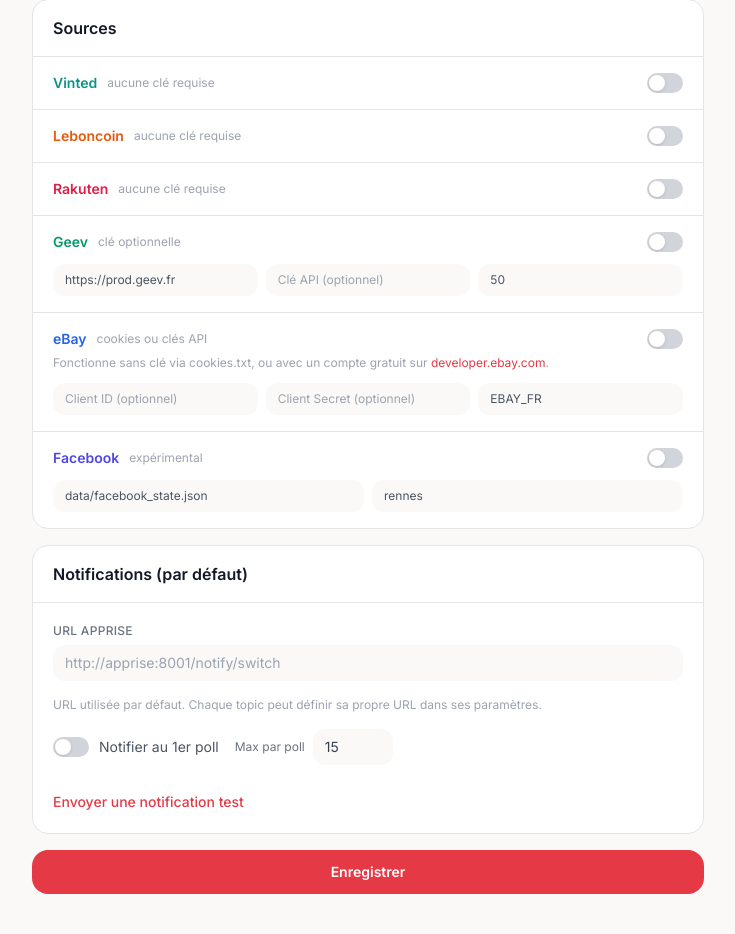
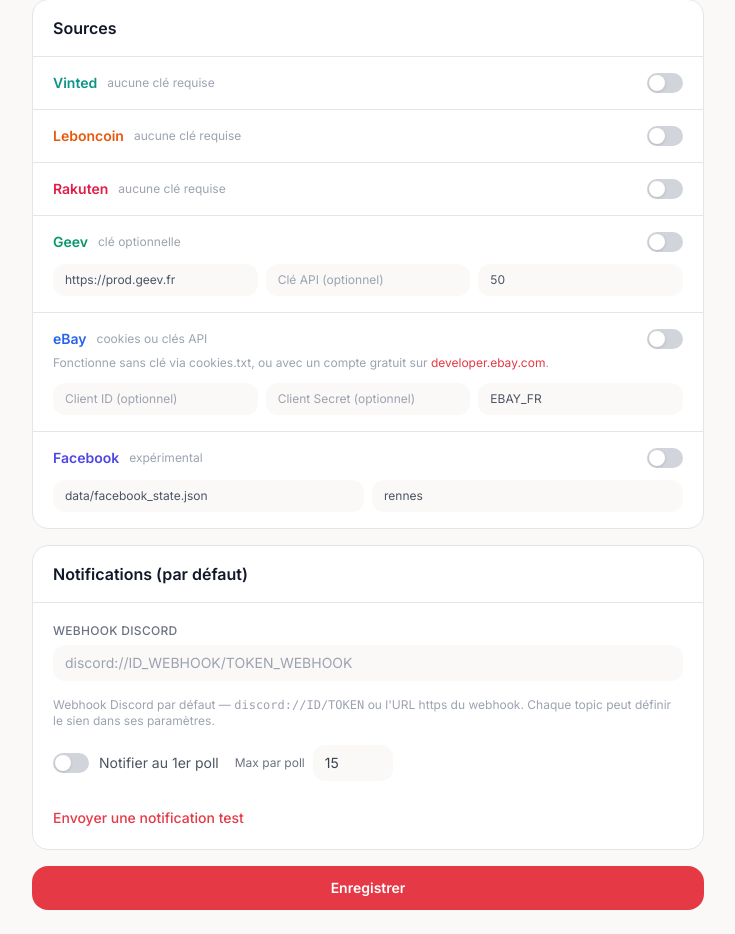
Before and after one commit to Creased/Enklask, a FastAPI app: page /settings in a window 1280 px wide. Shown: the part 484-1418 px from the top of the page, without its empty margins (272-1007 px from the left). Before the commit the page ends 1378 px from the top, so only its background shows below. Run offline with FastAPI, Linux system fonts and the light colour scheme; some libraries are stand-ins or nearby versions.

Commit message:
Relabel the notification field as "Webhook Discord" in the UI
The "URL Apprise" labels were misleading now that notifications go to a direct
Discord webhook. Relabel the global, per-topic, and topic-creation fields to
"Webhook Discord" with a discord:// placeholder. The underlying apprise_urls
field name and backend (which still accepts any Apprise URL) are unchanged.

Co-Authored-By: Claude Opus 4.8 <noreply@anthropic.com>

```diff
--- a/app/web/templates/home.html
+++ b/app/web/templates/home.html
@@ -79,8 +79,8 @@
                class="bg-warm-50 border border-warm-200 rounded-xl px-4 py-2.5 text-sm text-gray-700 focus:ring-2 focus:ring-brand/20 focus:border-brand/30 focus:outline-none" />
       </label>
       <label class="flex flex-col gap-1.5">
-        <span class="text-xs font-medium text-gray-500 uppercase tracking-wide">Apprise URL (optionnel)</span>
-        <input type="text" name="apprise_urls" placeholder="http://..."
+        <span class="text-xs font-medium text-gray-500 uppercase tracking-wide">Webhook Discord (optionnel)</span>
+        <input type="text" name="apprise_urls" placeholder="discord://… (optionnel)"
                class="bg-warm-50 border border-warm-200 rounded-xl px-4 py-2.5 text-sm text-gray-700 focus:ring-2 focus:ring-brand/20 focus:border-brand/30 focus:outline-none" />
       </label>
       <div class="flex gap-3 pt-2">
--- a/app/web/templates/settings.html
+++ b/app/web/templates/settings.html
@@ -169,13 +169,14 @@
       </div>
       <div class="p-5 space-y-4">
         <label class="flex flex-col gap-1.5">
-          <span class="text-xs font-medium text-gray-500 uppercase tracking-wide">URL Apprise</span>
+          <span class="text-xs font-medium text-gray-500 uppercase tracking-wide">Webhook Discord</span>
           <input type="text" name="apprise_urls" value="{{ settings.apprise_urls }}"
-                 placeholder="http://apprise:8001/notify/switch"
+                 placeholder="discord://ID_WEBHOOK/TOKEN_WEBHOOK"
                  class="bg-warm-50 border-0 rounded-xl px-3 py-2 text-sm text-gray-700 focus:ring-2 focus:ring-brand/20 focus:outline-none" />
         </label>
         <p class="text-xs text-gray-400">
-          URL utilisée par défaut. Chaque topic peut définir sa propre URL dans ses paramètres.
+          Webhook Discord par défaut — <code>discord://ID/TOKEN</code> ou l'URL https du webhook.
+          Chaque topic peut définir le sien dans ses paramètres.
         </p>
 
         <div class="flex flex-col sm:flex-row sm:items-center gap-4">
--- a/app/web/templates/topic_settings.html
+++ b/app/web/templates/topic_settings.html
@@ -24,11 +24,11 @@
                  class="bg-warm-50 border-0 rounded-xl px-3 py-2 text-sm font-medium text-gray-700 focus:ring-2 focus:ring-brand/20 focus:outline-none" />
         </label>
         <label class="flex flex-col gap-1.5">
-          <span class="text-xs font-medium text-gray-500 uppercase tracking-wide">URL Apprise (optionnel)</span>
+          <span class="text-xs font-medium text-gray-500 uppercase tracking-wide">Webhook Discord (optionnel)</span>
           <input type="text" name="apprise_urls" value="{{ topic.apprise_urls }}"
-                 placeholder="http://... (vide = utilise le global)"
+                 placeholder="discord://… (vide = webhook global)"
                  class="bg-warm-50 border-0 rounded-xl px-3 py-2 text-sm text-gray-700 focus:ring-2 focus:ring-brand/20 focus:outline-none" />
-          <p class="text-xs text-gray-400">Si vide, les notifications utilisent l'URL globale des paramètres.</p>
+          <p class="text-xs text-gray-400">Si vide, les notifications utilisent le webhook global des paramètres.</p>
         </label>
         <button type="submit"
                 class="w-full bg-brand hover:bg-brand-dark text-white font-semibold py-2.5 rounded-xl transition-colors text-sm">
```
